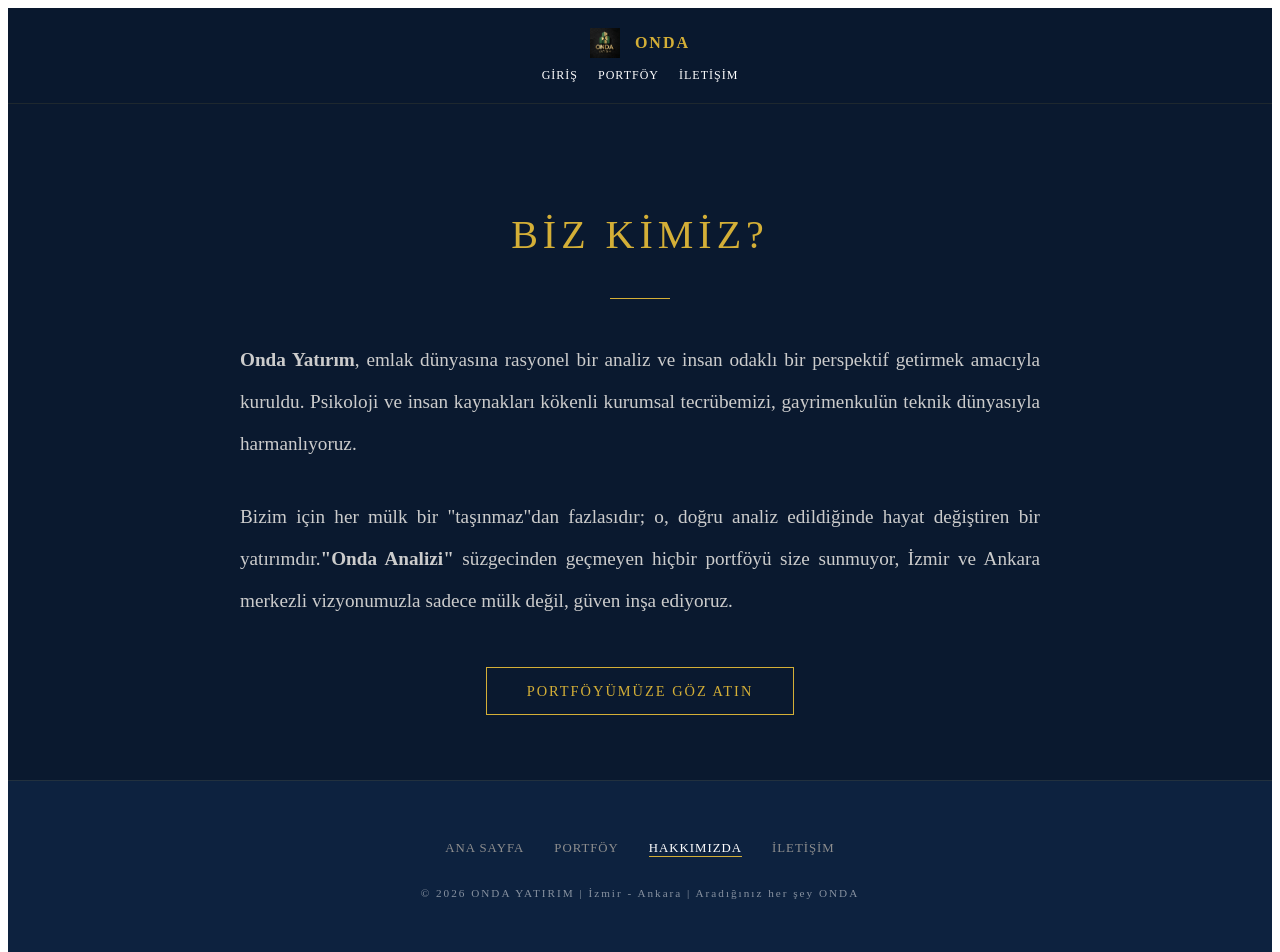
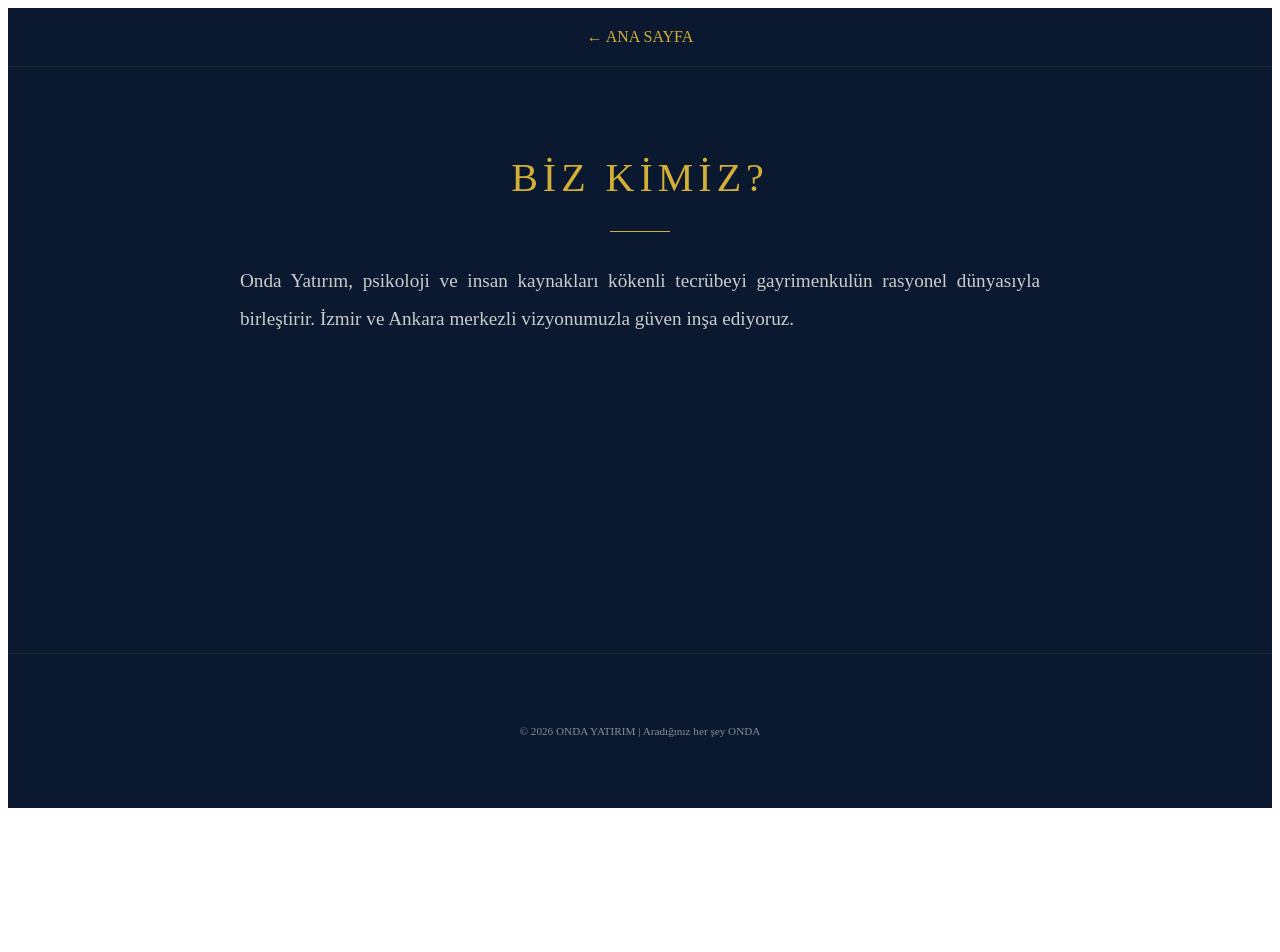
Before and after one commit to monurkilic/onda-web, a Next.js app: page /about in a window 1280 px wide. Shown: the top 952 px of the page. After the commit the page ends 816 px from the top, so only its background shows below. Built offline with nearby package versions, Linux system fonts and the light colour scheme.

Commit message:
Update about.js

```diff
--- a/pages/about.js
+++ b/pages/about.js
@@ -1,56 +1,20 @@
 import Head from 'next/head';
-
 export default function About() {
   return (
     <div style={{backgroundColor: '#0a192f', color: '#fff', minHeight: '100vh', fontFamily: 'serif', display: 'flex', flexDirection: 'column'}}>
-      <Head>
-        <title>Hakkımızda | Onda Yatırım</title>
-        <meta name="viewport" content="width=device-width, initial-scale=1" />
-      </Head>
-
-      {/* HEADER / NAV */}
-      <nav style={{padding: '20px 40px', textAlign: 'center', borderBottom: '1px solid rgba(212,175,55,0.1)', background: 'rgba(10, 25, 47, 0.95)', position: 'sticky', top: 0, zIndex: 100}}>
-        <div style={{display: 'flex', justifyContent: 'center', alignItems: 'center', gap: '15px', marginBottom: '10px'}}>
-           <img src="/logo.png" alt="Onda Logo" style={{height: '30px'}} onError={(e) => e.target.style.display = 'none'} />
-           <span style={{color: '#d4af37', fontWeight: 'bold', letterSpacing: '2px'}}>ONDA</span>
-        </div>
-        <div style={{display: 'flex', justifyContent: 'center', gap: '20px', fontSize: '0.75rem', letterSpacing: '1px', textTransform: 'uppercase'}}>
-          <a href="/" style={{color: '#fff', textDecoration: 'none'}}>GİRİŞ</a>
-          <a href="/portfolio" style={{color: '#fff', textDecoration: 'none'}}>PORTFÖY</a>
-          <a href="/contact" style={{color: '#fff', textDecoration: 'none'}}>İLETİŞİM</a>
-        </div>
+      <Head><title>Hakkımızda | Onda Yatırım</title></Head>
+      <nav style={{padding: '20px', textAlign: 'center', borderBottom: '1px solid rgba(212,175,55,0.1)'}}>
+        <a href="/" style={{color: '#d4af37', textDecoration: 'none'}}>← ANA SAYFA</a>
       </nav>
-
-      {/* İÇERİK ALANI */}
-      <main style={{maxWidth: '800px', margin: '80px auto', padding: '0 20px', flex: 1, textAlign: 'center'}}>
-        <h1 style={{color: '#d4af37', fontSize: '2.5rem', fontWeight: '300', marginBottom: '40px', letterSpacing: '5px'}}>BİZ KİMİZ?</h1>
-        <div style={{width: '60px', height: '1px', background: '#d4af37', margin: '0 auto 40px auto'}}></div>
-
-        <p style={{fontSize: '1.2rem', lineHeight: '2.2', color: '#ccc', textAlign: 'justify', marginBottom: '30px'}}>
-          <strong>Onda Yatırım</strong>, emlak dünyasına rasyonel bir analiz ve insan odaklı bir perspektif getirmek amacıyla kuruldu.
-          Psikoloji ve insan kaynakları kökenli kurumsal tecrübemizi, gayrimenkulün teknik dünyasıyla harmanlıyoruz.
+      <main style={{maxWidth: '800px', margin: '60px auto', padding: '0 20px', flex: 1, textAlign: 'center'}}>
+        <h1 style={{color: '#d4af37', fontSize: '2.5rem', fontWeight: '300', letterSpacing: '5px'}}>BİZ KİMİZ?</h1>
+        <div style={{width: '60px', height: '1px', background: '#d4af37', margin: '30px auto'}}></div>
+        <p style={{fontSize: '1.2rem', lineHeight: '2', color: '#ccc', textAlign: 'justify'}}>
+          Onda Yatırım, psikoloji ve insan kaynakları kökenli tecrübeyi gayrimenkulün rasyonel dünyasıyla birleştirir. İzmir ve Ankara merkezli vizyonumuzla güven inşa ediyoruz.
         </p>
-
-        <p style={{fontSize: '1.2rem', lineHeight: '2.2', color: '#ccc', textAlign: 'justify', marginBottom: '30px'}}>
-          Bizim için her mülk bir "taşınmaz"dan fazlasıdır; o, doğru analiz edildiğinde hayat değiştiren bir yatırımdır.
-          <strong>"Onda Analizi"</strong> süzgecinden geçmeyen hiçbir portföyü size sunmuyor, İzmir ve Ankara merkezli vizyonumuzla
-          sadece mülk değil, güven inşa ediyoruz.
-        </p>
-
-        <div style={{marginTop: '60px'}}>
-          <a href="/portfolio" style={{padding: '15px 40px', border: '1px solid #d4af37', color: '#d4af37', textDecoration: 'none', letterSpacing: '2px', fontSize: '0.9rem'}}>PORTFÖYÜMÜZE GÖZ ATIN</a>
-        </div>
       </main>
-
-      {/* FOOTER */}
-      <footer style={{padding: '60px 20px', borderTop: '1px solid rgba(212,175,55,0.1)', textAlign: 'center', background: '#0d223f'}}>
-        <div style={{display: 'flex', justifyContent: 'center', flexWrap: 'wrap', gap: '30px', marginBottom: '30px', fontSize: '0.8rem', letterSpacing: '1px'}}>
-          <a href="/" style={{color: '#8e8e8e', textDecoration: 'none'}}>ANA SAYFA</a>
-          <a href="/portfolio" style={{color: '#8e8e8e', textDecoration: 'none'}}>PORTFÖY</a>
-          <a href="/about" style={{color: '#fff', textDecoration: 'none', borderBottom: '1px solid #d4af37'}}>HAKKIMIZDA</a>
-          <a href="/contact" style={{color: '#8e8e8e', textDecoration: 'none'}}>İLETİŞİM</a>
-        </div>
-        <p style={{fontSize: '0.7rem', opacity: 0.5, letterSpacing: '2px'}}>© 2026 ONDA YATIRIM | İzmir - Ankara | Aradığınız her şey ONDA</p>
+      <footer style={{padding: '60px 20px', textAlign: 'center', borderTop: '1px solid rgba(212,175,55,0.1)', background: '#0a192f'}}>
+         <p style={{fontSize: '0.7rem', opacity: 0.5}}>© 2026 ONDA YATIRIM | Aradığınız her şey ONDA</p>
       </footer>
     </div>
   );
```
